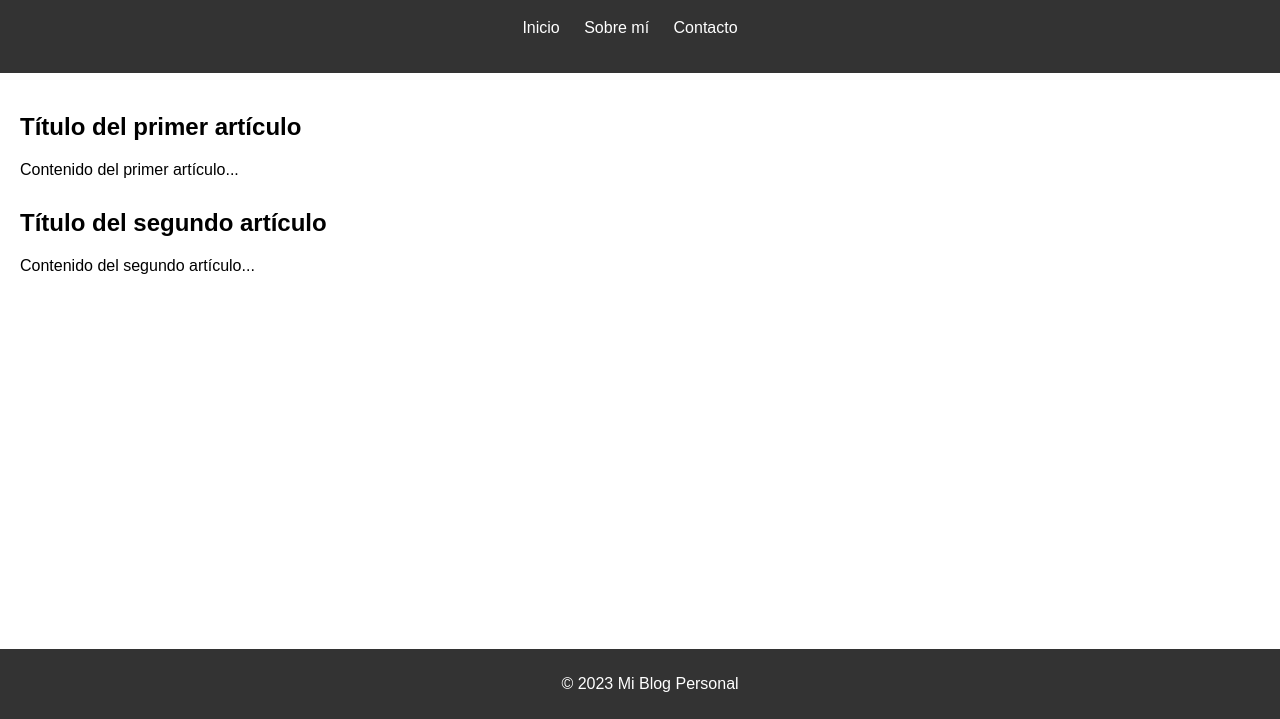
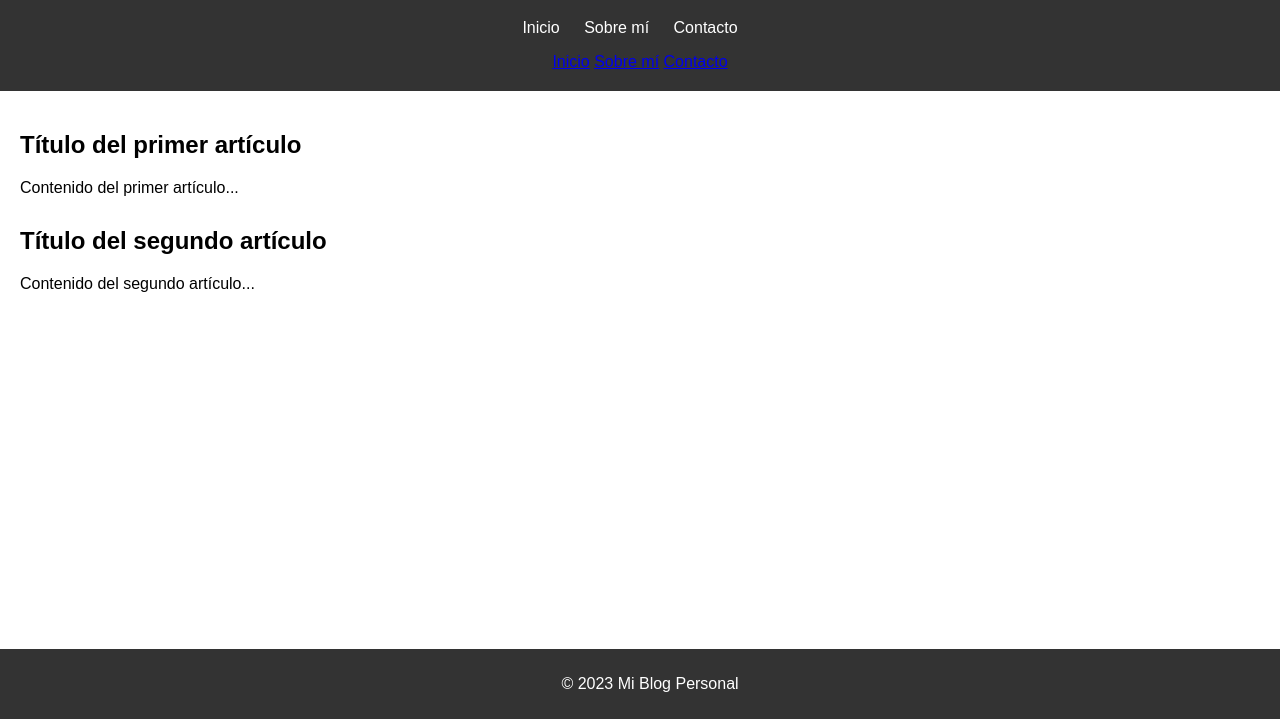
Before and after one commit to DaishaUp/miblogpersonal, a plain HTML site: page index.html in a window 1280 px wide. Shown: the part 81-800 px from the top of the page. Drawn offline with Linux system fonts and the light colour scheme; a script that the page names is missing.

Commit message:
Update index.html

```diff
--- a/index.html
+++ b/index.html
@@ -16,6 +16,11 @@
         <li><a href="#">Contacto</a></li>
       </ul>
     </nav>
+    <div class="header-buttons">
+      <a href="index.html" class="btn-header">Inicio</a>
+      <a href="sobre_mi.html" class="btn-header">Sobre mí</a>
+      <a href="contacto.html" class="btn-header">Contacto</a>
+    </div>
   </header>
 
   <main>
```
